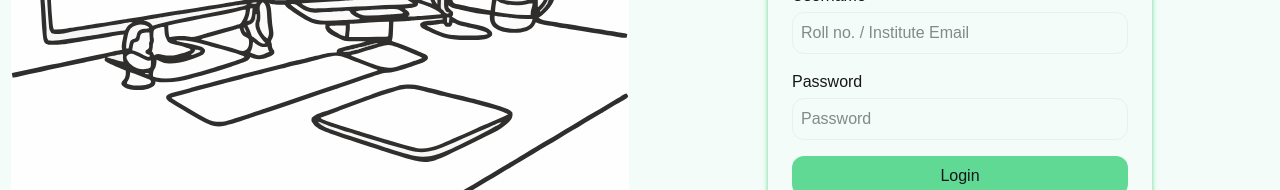
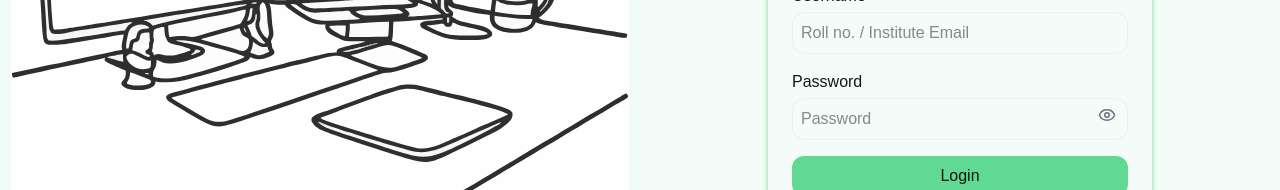
Before and after one commit to Sreenivasan1808/NOC-portal, a Next.js app in the folder frontend/: page /login in a window 1280 px wide. Shown: the part 381-571 px from the top of the page. Built offline with nearby package versions, Linux system fonts and the light colour scheme; no server answers.

Commit message:
showpassword button added for login page

```diff
--- a/frontend/src/app/(auth)/login/LoginForm.tsx
+++ b/frontend/src/app/(auth)/login/LoginForm.tsx
@@ -1,20 +1,19 @@
 "use client";
 
-import { useActionState, useEffect } from "react";
+import { useActionState, useEffect, useState } from "react";
 import { toast } from "sonner";
 import { loginAction } from "./actions";
 import Image from "next/image";
 import Link from "next/link";
+import { Eye, EyeOff } from "lucide-react"; // 👈 import icons
 
 const initialState = { success: false, error: undefined };
 
 const LoginForm = () => {
-  const [state, formAction, isPending] = useActionState(
-    loginAction,
-    initialState
-  );
+  const [state, formAction, isPending] = useActionState(loginAction, initialState);
+  const [showPassword, setShowPassword] = useState(false); // 👈 for toggle
 
-    useEffect(() => {
+  useEffect(() => {
     if (!state) return;
 
     if (state.error) {
@@ -25,7 +24,6 @@ const LoginForm = () => {
       toast.success("Login successful");
     }
   }, [state]);
-
 
   return (
     <form
@@ -50,22 +48,30 @@ const LoginForm = () => {
         />
       </div>
 
-      <div className="flex flex-col gap-1">
+      <div className="flex flex-col gap-1 relative">
         <label htmlFor="password">Password</label>
         <input
-          type="password"
+          type={showPassword ? "text" : "password"}
           name="password"
           required
           placeholder="Password"
-          className="w-full border border-gray-300/30 rounded-xl p-2 focus:outline-none focus:border-primary hover:bg-background/70"
+          className="w-full border border-gray-300/30 rounded-xl p-2 pr-10 focus:outline-none focus:border-primary hover:bg-background/70"
         />
+        <button
+          type="button"
+          onClick={() => setShowPassword(!showPassword)}
+          className="absolute right-3 top-9 text-gray-500 hover:text-primary transition-colors hover:cursor-pointer"
+          tabIndex={-1} // prevent focus stealing
+        >
+          {showPassword ? <EyeOff size={18} /> : <Eye size={18} />}
+        </button>
       </div>
 
       <input
         type="submit"
-        value="Login"
+        value={isPending ? "Logging in..." : "Login"}
         disabled={isPending}
-        className="w-full text-center rounded-xl bg-primary/80 text-foreground px-4 py-2 hover:cursor-pointer hover:bg-primary/70"
+        className="w-full text-center rounded-xl bg-primary/80 text-foreground px-4 py-2 hover:cursor-pointer hover:bg-primary/70 disabled:opacity-70 disabled:cursor-not-allowed"
       />
 
       <Link
```
